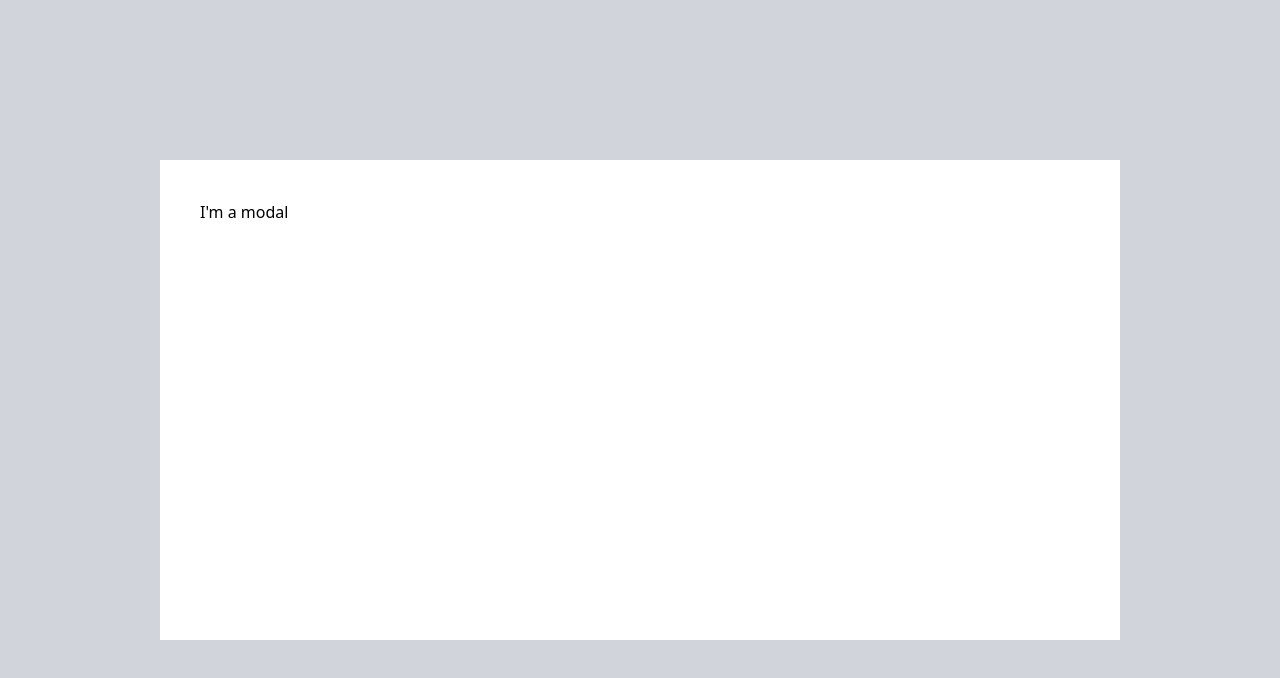
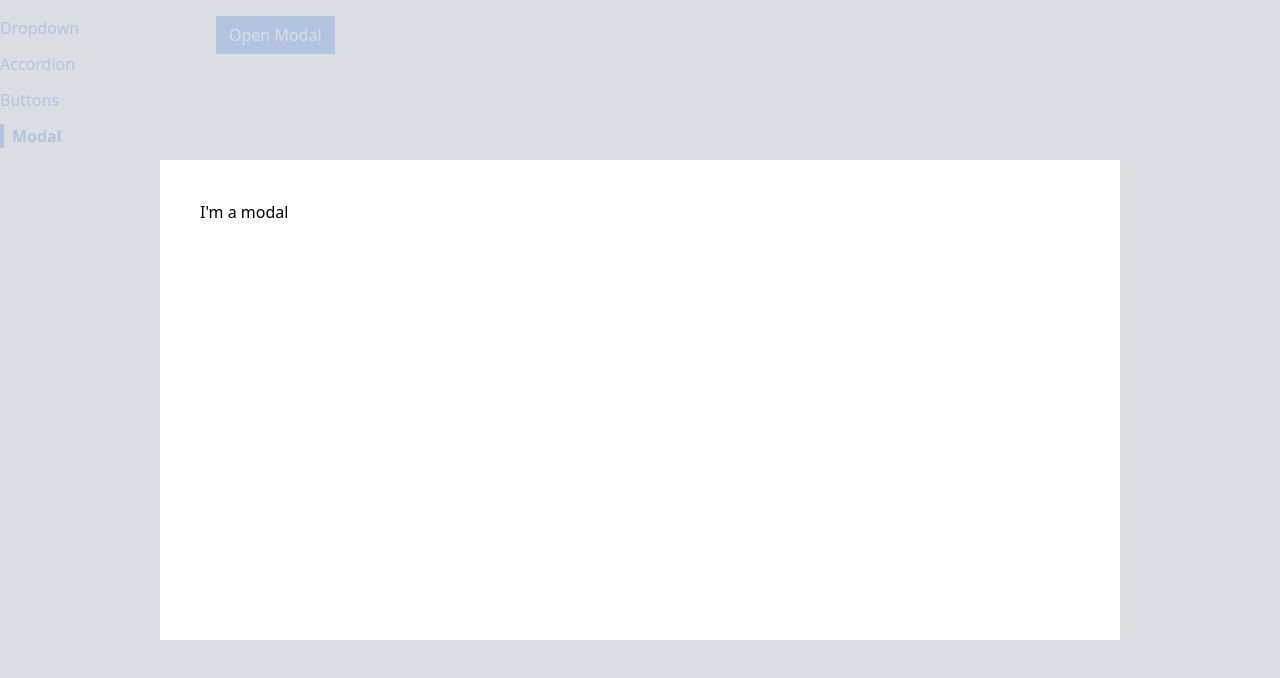
Before and after one commit to shreesh30/Components, a React (Create React App) app: page /modal in a window 1280 px wide. Both pictures are taken after a click on the button "Open Modal". Shown: the top 678 px of the page. Built offline with nearby package versions, Linux system fonts and the light colour scheme.

Commit message:
opacity correction

```diff
--- a/src/components/Modal.js
+++ b/src/components/Modal.js
@@ -3,7 +3,7 @@ import ReactDOM from "react-dom";
 function Modal() {
   return ReactDOM.createPortal(
     <div>
-      <div className="absolute inset-0 bg-gray-300 opactiy-80"></div>
+      <div className="absolute inset-0 bg-gray-300 opacity-80"></div>
       <div className="absolute inset-40 p-10 bg-white">I'm a modal</div>
     </div>,
     document.querySelector(".modal-container")
```
